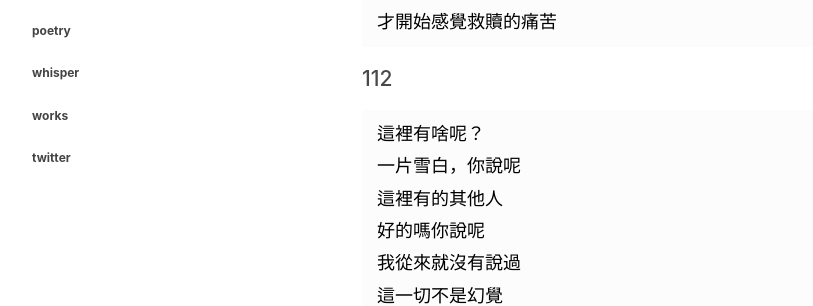
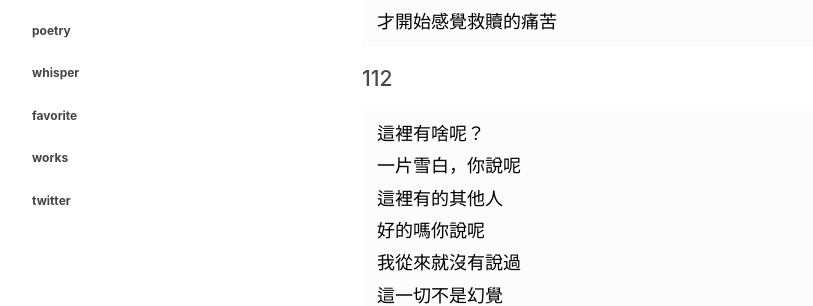
Before and after one commit to zenkarsha/muse, a Jekyll site: the page built from index.md, in a window 1280 px wide. Shown: the part 200-506 px from the top of the page, without its empty margins (68-881 px from the left). Built offline with Jekyll 4.4.1, drawn with Linux system fonts in a browser that asks for light colours; our own code applies the rules of GitHub Pages for plain Markdown files.

Commit message:
Update _config.yml

```diff
--- a/_config.yml
+++ b/_config.yml
@@ -8,6 +8,8 @@ navigation:
     url: https://zenkarsha.github.io/poetry/
   - title: whisper
     url: https://zenkarsha.github.io/whisper/
+  - title: favorite
+    url: https://zenkarsha.github.io/favorite/
   - title: works
     url: https://zenkarsha.github.io/works/
   - title: twitter
```
